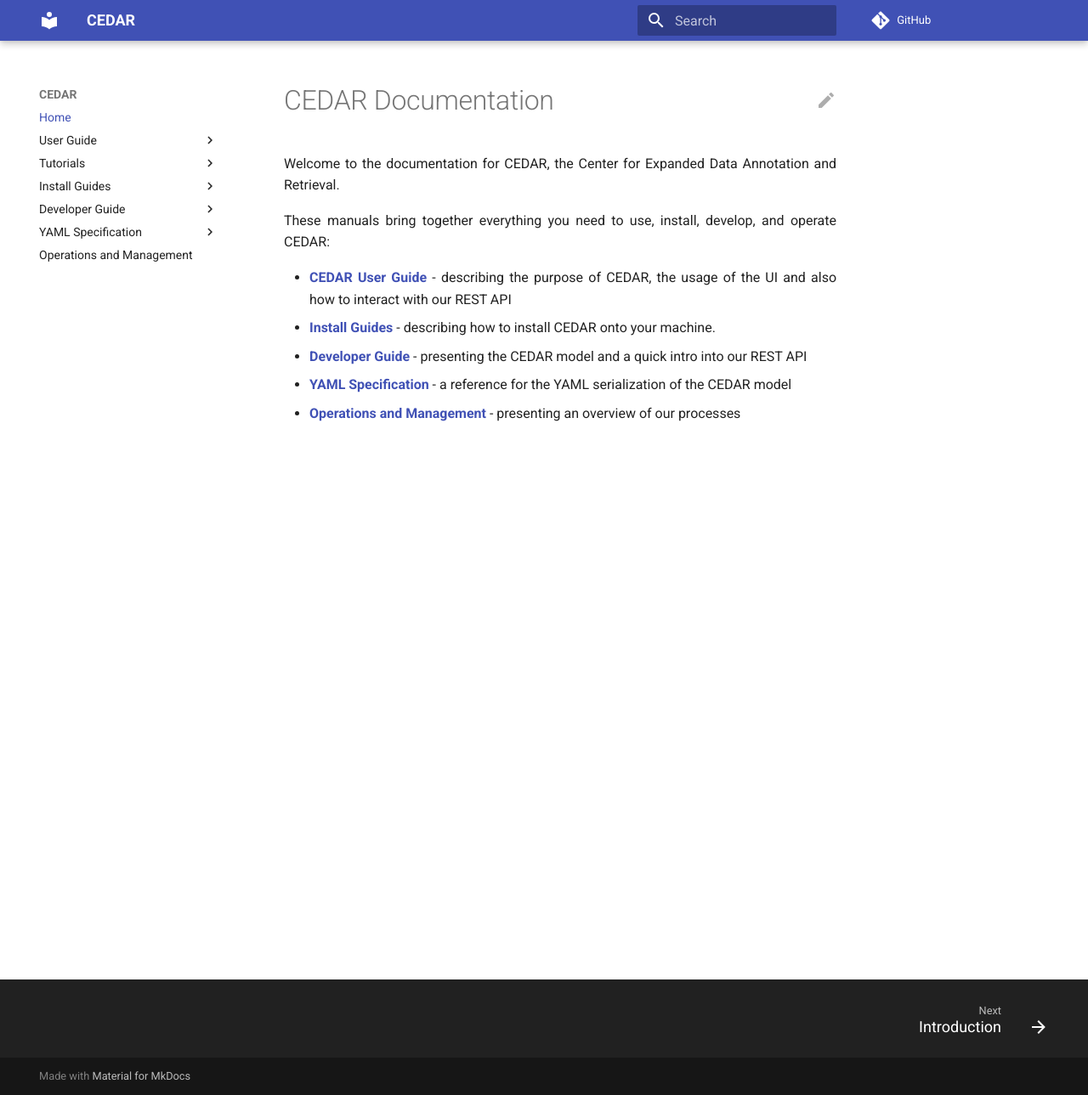
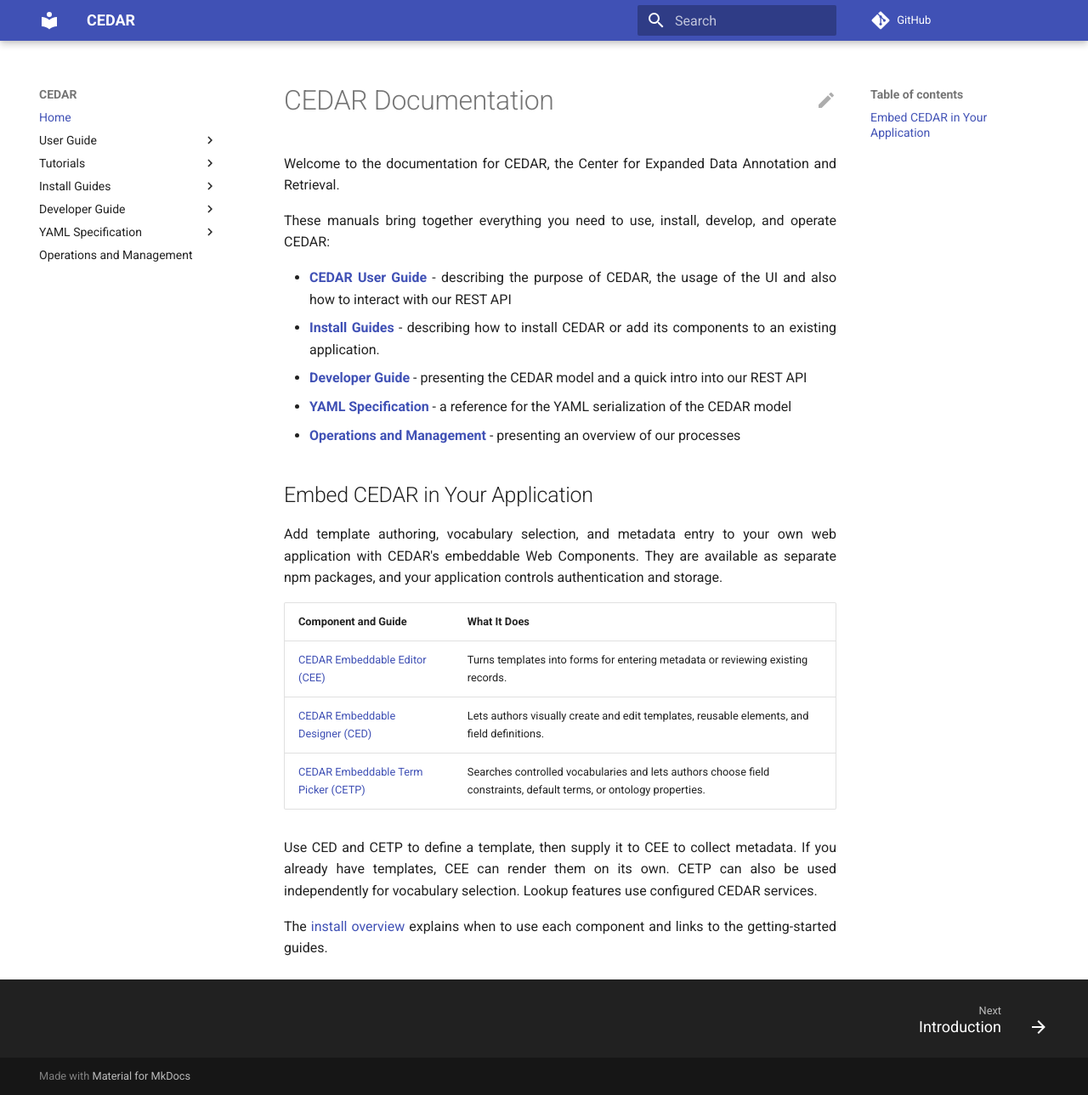
Before and after one commit to metadatacenter/cedar-mkdocs, an MkDocs documentation site: the page built from docs/index.md, in a window 1280 px wide and 1289 px high. Shown: the whole window at 85% size. Built offline with MkDocs 1.6.1 and Material for MkDocs 9.7.7, drawn with Linux system fonts in a browser that asks for light colours; comment, search, counter and statistics services are not loaded.

Commit message:
Introduce embeddable components on documentation home page

```diff
--- a/docs/index.md
+++ b/docs/index.md
@@ -5,7 +5,27 @@ Welcome to the documentation for CEDAR, the Center for Expanded Data Annotation
 These manuals bring together everything you need to use, install, develop, and operate CEDAR:
 
 * [**CEDAR User Guide**](user-overview/index.md) - describing the purpose of CEDAR, the usage of the UI and also how to interact with our REST API
-* [**Install Guides**](install-overview/index.md) - describing how to install CEDAR onto your machine.
+* [**Install Guides**](install-overview/index.md) - describing how to install CEDAR or add its components to an existing application.
 * [**Developer Guide**](developer-overview/index.md) - presenting the CEDAR model and a quick intro into our REST API
 * [**YAML Specification**](yaml-spec/index.md) - a reference for the YAML serialization of the CEDAR model
 * [**Operations and Management**](operations-and-management.md) - presenting an overview of our processes
+
+## Embed CEDAR in Your Application
+
+Add template authoring, vocabulary selection, and metadata entry to your own
+web application with CEDAR's embeddable Web Components. They are available as
+separate npm packages, and your application controls authentication and storage.
+
+| Component and Guide | What It Does |
+|---|---|
+| [CEDAR Embeddable Editor (CEE)](cedar-embeddable-editor/index.md) | Turns templates into forms for entering metadata or reviewing existing records. |
+| [CEDAR Embeddable Designer (CED)](cedar-embeddable-designer/index.md) | Lets authors visually create and edit templates, reusable elements, and field definitions. |
+| [CEDAR Embeddable Term Picker (CETP)](cedar-embeddable-term-picker/index.md) | Searches controlled vocabularies and lets authors choose field constraints, default terms, or ontology properties. |
+
+Use CED and CETP to define a template, then supply it to CEE to collect metadata.
+If you already have templates, CEE can render them on its own. CETP can also be
+used independently for vocabulary selection. Lookup features use configured
+CEDAR services.
+
+The [install overview](install-overview/index.md#embed-cedar-in-an-existing-application)
+explains when to use each component and links to the getting-started guides.
```
